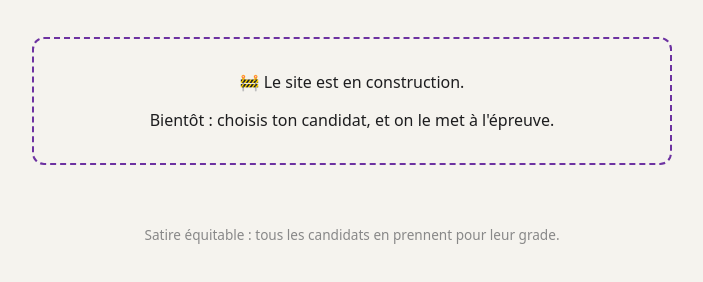
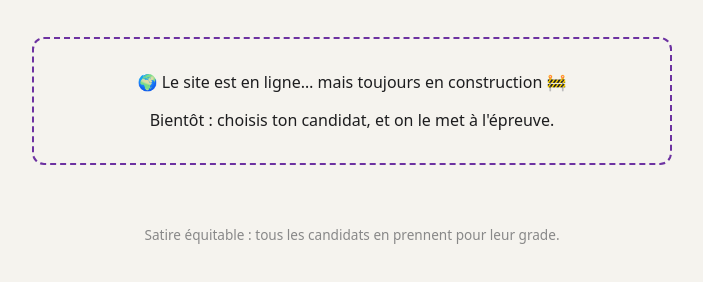
Before and after one commit to GerardManj/President27, a plain HTML site: page index.html in a window 1280 px wide. Shown: the part 164-446 px from the top of the page, without its empty margins (288-991 px from the left). Drawn offline with Linux system fonts and the light colour scheme.

Commit message:
Annonce que le site est en ligne
Co-Authored-By: Claude Opus 5.5 <noreply@anthropic.com>

```diff
--- a/index.html
+++ b/index.html
@@ -47,7 +47,7 @@
     </p>
 
     <div class="bientot">
-      <p>🚧 Le site est en construction.</p>
+      <p>🌍 Le site est en ligne… mais toujours en construction 🚧</p>
       <p>Bientôt : choisis ton candidat, et on le met à l'épreuve.</p>
     </div>
 
```
